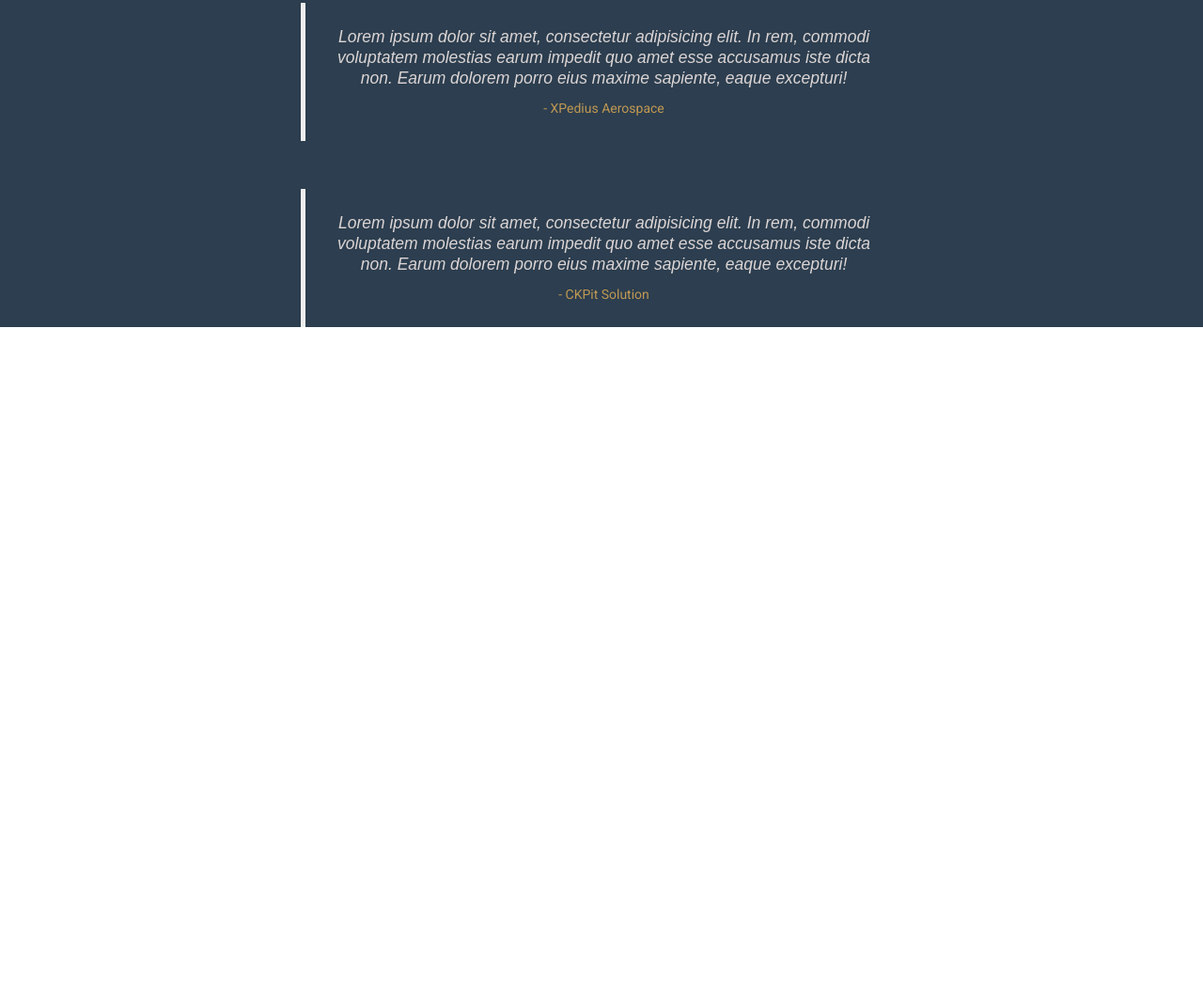
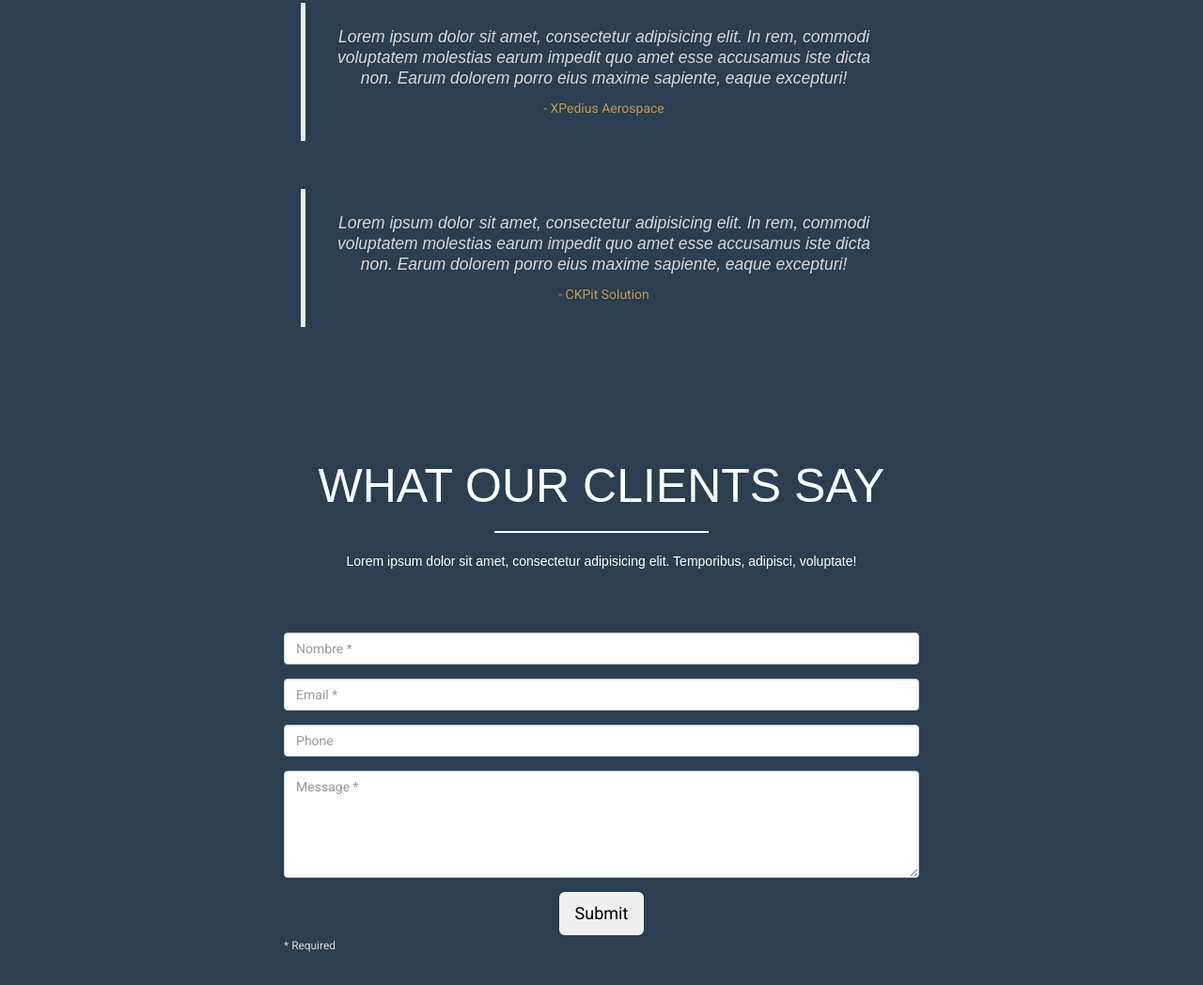
Before and after one commit to AlejandraEscobar3G/34_KaneTheme, a plain HTML site: page 34_KaneTheme/index.html in a window 1280 px wide. Shown: the part 4795-5843 px from the top of the page at 94% size. Before the commit the page ends 5143 px from the top, so only its background shows below. Drawn offline with nearby package versions, Linux system fonts and the light colour scheme.

Commit message:
Seccion del formulario: terminada

```diff
--- a/34_KaneTheme/index.html
+++ b/34_KaneTheme/index.html
@@ -459,6 +459,36 @@
                     </div>
                 </div>
             </section>
+            <!-- Seccion get in touch -->
+            <section class="fondo_azul pd-6">
+                <div class="row">
+                    <div class="col-xs-12">
+                        <h2 class="pt-4 text-white text-center">WHAT OUR CLIENTS SAY</h2>
+                        <hr class="hr_white">
+                        <p class="text-center text-white">Lorem ipsum dolor sit amet, consectetur adipisicing elit. Temporibus, adipisci, voluptate!</p>
+                    </div>
+                </div>
+                <div class="row mt-4">
+                    <div class="col-xs-12">
+                        <form action="" class="pd-20">
+                            <div class="form-group">
+                                <input type="text" id="usr" class="form-control" placeholder="Nombre *">
+                            </div>
+                            <div class="form-group">
+                                <input type="email" id="email" class="form-control" placeholder="Email *">
+                            </div>
+                            <div class="form-group">
+                                <input type="text" class="form-control" placeholder="Phone">
+                            </div>
+                            <div class="form-group">
+                                <textarea class="form-control" rows="5" id="comment" placeholder="Message *"></textarea>
+                            </div>
+                            <button class="btn btn-lg img-centro">Submit</button>
+                            <small>* Required</small>
+                        </form>
+                    </div>
+                </div>
+            </section>
         </div>
 
 
```
Also changed, not shown: 1 other file.
